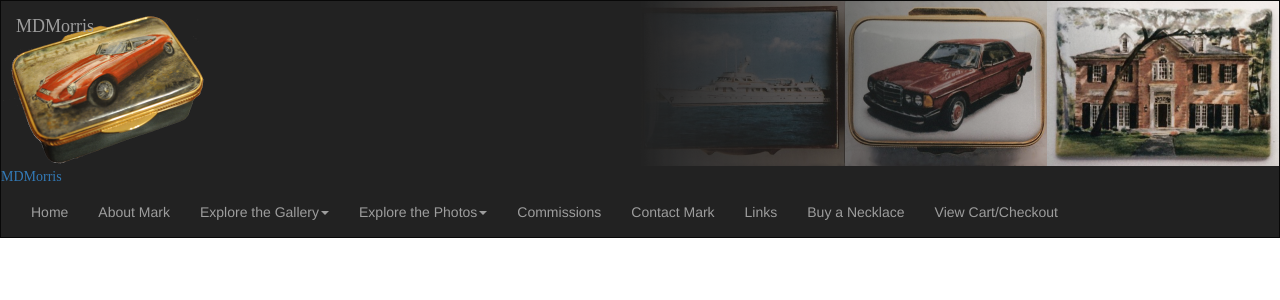
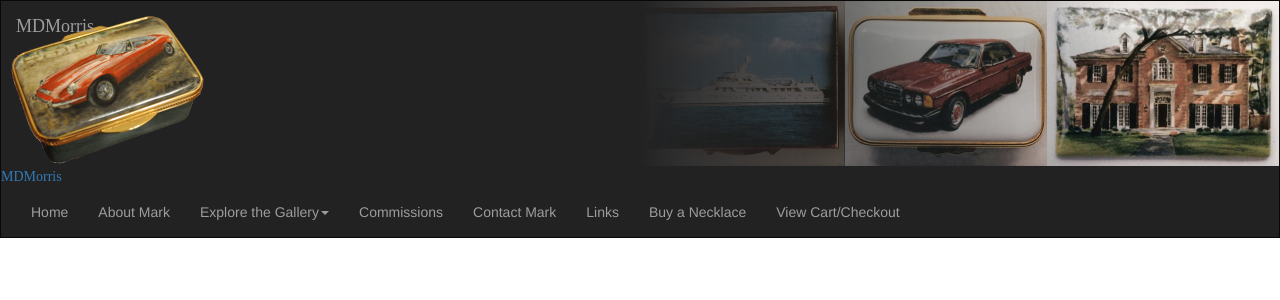
Before and after one commit to markymo5115/mdmorris, a Django app: page /about-me in a window 1280 px wide. Shown: the top 300 px of the page. Run offline with Django 3.2, Linux system fonts and the light colour scheme; some libraries are stand-ins or nearby versions.

Commit message:
Commented out the second dropdown menu. Tests do not pass because of the url naming having photologue in the title

```diff
--- a/aboutme/templates/base.html
+++ b/aboutme/templates/base.html
@@ -47,7 +47,7 @@
 					<li class="sub-page"><a href="{% url 'photologue:pl-gallery' slug='miniature-paintings' %}">Miniature Paintings</a></li>
 					</ul>
 			    </li>
-			    <li class="photos dropdown">
+<!--			    <li class="photos dropdown">
 				<a data-target="#" href="" class="dropdown-toggle" data-toggle="dropdown">
 			            Explore the Photos<b class="caret"></b>
 			        </a>
@@ -55,7 +55,7 @@
 						<li class="sub-page"><a href="{% url 'photologue:pl-photo-archive' %}">Date views</a></li>
 						<li class="sub-page"><a href="{% url 'photologue:photo-list' %}">List views</a></li>
 					</ul>
-			   </li>
+			   </li>   -->
 		   	   <li class="commissions"><a href="{% url 'commission' %}">Commissions</a></li>
 		   	   <li class="contact_me"><a href="{% url 'contact-me' %}">Contact Mark</a></li>
 		   	   <li class="links"><a href="{% url 'links' %}">Links</a></li>
```
Also changed, not shown: photologue_custom/migrations/0001_initial.py (added).
